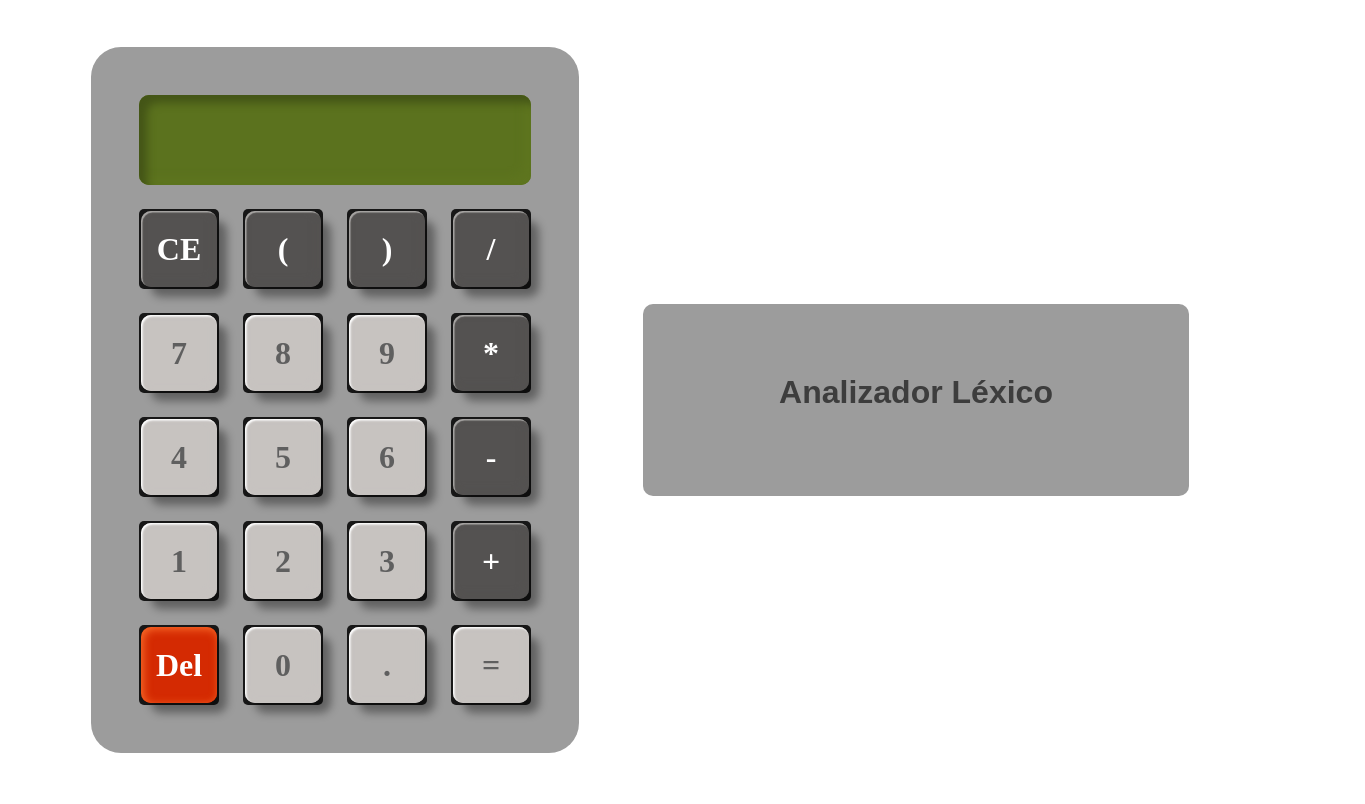
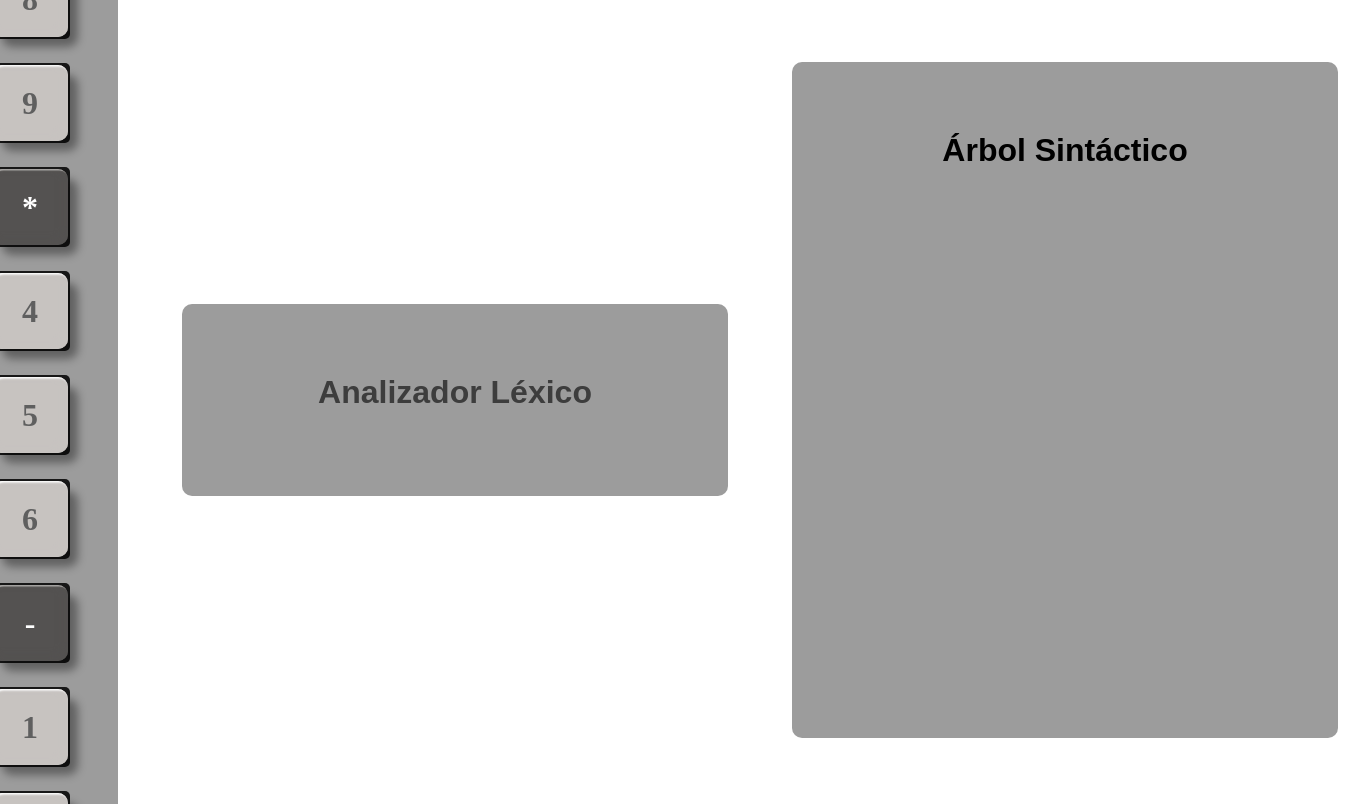
Before and after one commit to NoeOnDev/Calculator-Web-Lexical-Derivation-Tree, a React (Vite) app: page / in a window 1280 px wide. Shown: the top 804 px of the page, 1365 px wide, since content can reach past the window. Built offline with nearby package versions, Linux system fonts and the light colour scheme.

Commit message:
Agrega dependencia de react-d3-tree y muestra el árbol sintáctico en la calculadora

```diff
--- a/package.json
+++ b/package.json
@@ -12,6 +12,7 @@
   "dependencies": {
     "mathjs": "^12.4.1",
     "react": "^18.2.0",
+    "react-d3-tree": "^3.6.2",
     "react-dom": "^18.2.0",
     "react-router-dom": "^6.22.3"
   },
--- a/src/components/CalculadoraForm.jsx
+++ b/src/components/CalculadoraForm.jsx
@@ -1,10 +1,13 @@
 import React, { useState } from 'react';
 import * as math from 'mathjs';
+import { parse } from 'mathjs';
+import Tree from 'react-d3-tree';
 import styles from '../styles/calculadoraStyle.module.css';
 
 function CalculadoraFrom() {
     const [display, setDisplay] = useState("");
     const [analisis, setAnalisis] = useState([]);
+    const [arbol, setArbol] = useState([]);
     const [isValid, setIsValid] = useState(true);
 
     const handleClick = (val) => {
@@ -29,6 +32,10 @@ function CalculadoraFrom() {
             }
             if (val === '.' && lastChar === '(') {
                 setDisplay(display + '0' + val);
+                return;
+            }
+            if (['+', '-', '*', '/'].includes(val) && ['+', '-', '*', '/'].includes(lastChar)) {
+                setDisplay(display.slice(0, -1) + val);
                 return;
             }
             setDisplay(display + val);
@@ -56,6 +63,7 @@ function CalculadoraFrom() {
 
             if (isValid) {
                 await analizarExpresion(display);
+                generarArbol(display);
             }
         } catch {
             setDisplay("Sintax Error");
@@ -84,6 +92,33 @@ function CalculadoraFrom() {
         const data = await response.json();
         setAnalisis(data.resultado);
     }
+
+    const transformarArbol = (nodo) => {
+        return {
+            name: nodo.op || nodo.fn || nodo.name || nodo.value,
+            children: nodo.args ? nodo.args.map(transformarArbol) : [],
+        };
+    };
+
+    const generarArbol = (expresion) => {
+        const nodo = parse(expresion);
+        const arbolMathjs = nodo.toJSON();
+        const arbolD3 = transformarArbol(arbolMathjs);
+        setArbol(arbolD3);
+    }
+
+    const customPathFunc = (linkData, orientation) => {
+        const { source, target } = linkData;
+        const isHorizontal = orientation === 'horizontal';
+
+        const startX = isHorizontal ? source.y : source.x;
+        const startY = isHorizontal ? source.x : source.y;
+        const endX = isHorizontal ? target.y : target.x;
+        const endY = isHorizontal ? target.x : target.y;
+
+        return `M${startX},${startY} L${endX},${endY}`;
+    };
+
 
     return (
         <div className={styles.container}>
@@ -252,6 +287,19 @@ function CalculadoraFrom() {
                     </ul>
                 </div>
             </div>
+            <div className={styles.arbolSintactico}>
+                    <div className={styles.textArbolSintactico}>
+                        <h1>Árbol Sintáctico</h1>
+                        <div className={styles.containerTextArbol}>
+                            {arbol && Object.keys(arbol).length > 0 &&
+                                <Tree className={styles.arbol}
+                                    data={arbol}
+                                    orientation='vertical'
+                                    pathFunc={(linkData) => customPathFunc(linkData, 'vertical')}
+                                />}
+                        </div>
+                    </div>
+                </div>
         </div>
     );
 }
--- a/src/styles/calculadoraStyle.module.css
+++ b/src/styles/calculadoraStyle.module.css
@@ -24,7 +24,7 @@ body {
 
 .input {
     border-radius: 1px;
-    height: 80px;
+    height: 100px;
     padding-right: 15px;
     padding-top: 10px;
     text-align: right;
@@ -197,3 +197,21 @@ body {
     align-items: start;
     gap: 1.5em;
 }
+
+.arbolSintactico {
+    display: flex;
+    flex-direction: column;
+    align-items: center;
+    justify-content: center;
+    text-align: center;
+    gap: 1.5em;
+    padding: 3rem;
+    background-color: #9c9c9c;
+    border-radius: 10px;
+    min-width: 450px;
+}
+
+.containerTextArbol {
+    width: 600px;
+    height: 500px;
+}
```
Also changed, not shown: 1 other file (tests, documents, lock files or other folders).
